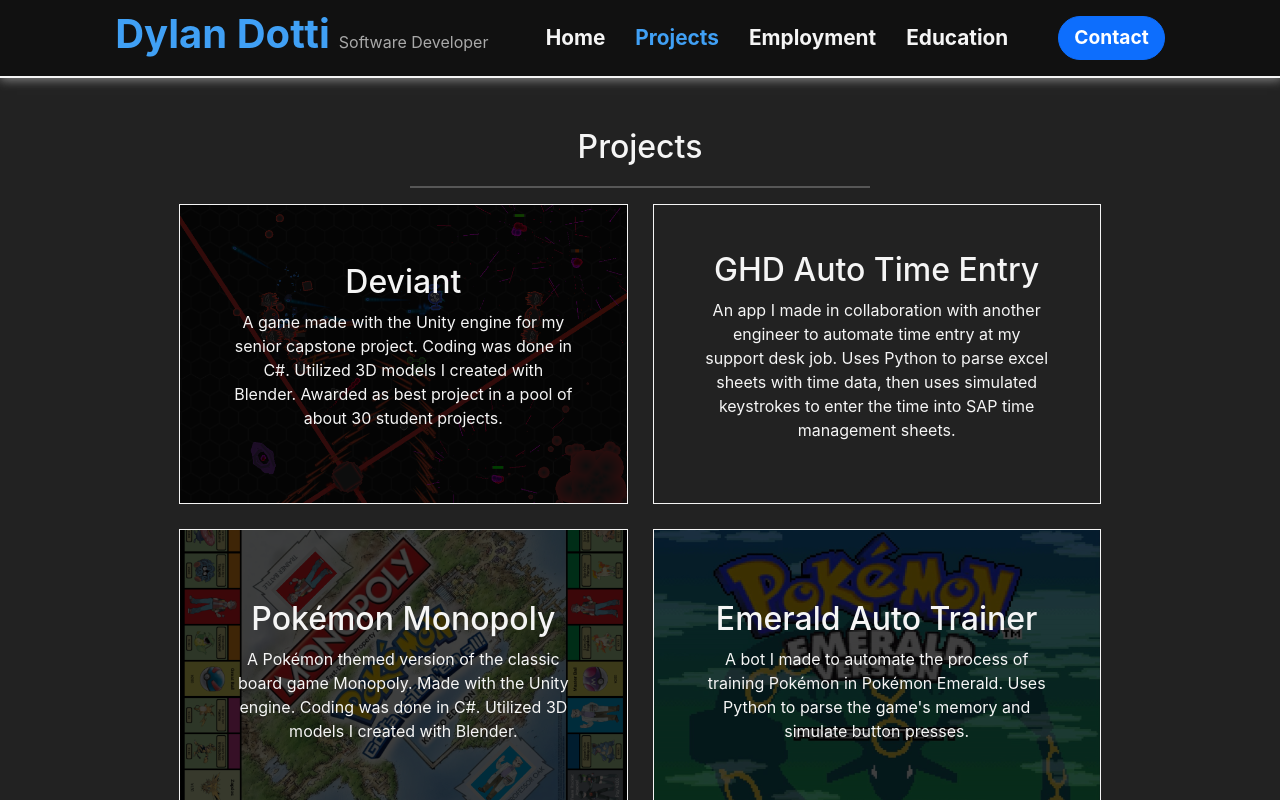
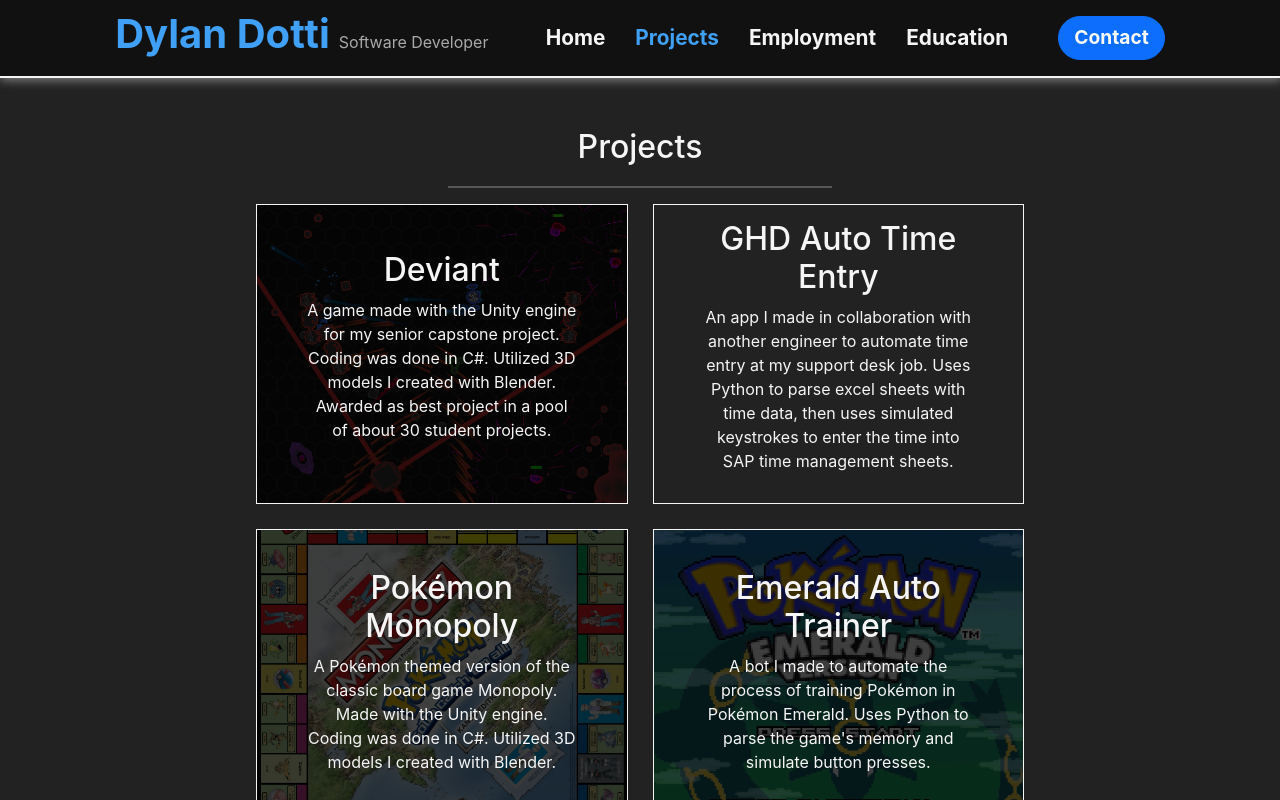
Before and after one commit to Dylan-Dotti/React-Portfolio-Website, a React (Create React App) app: page /projects in a window 1280 px wide. Built offline with nearby package versions, Linux system fonts and the light colour scheme.

Commit message:
Reduce content container size

```diff
--- a/src/App.scss
+++ b/src/App.scss
@@ -48,7 +48,7 @@
 }
 
 .content-container {
-  width: 72%;
+  width: 60%;
   margin: 0 auto;
 }
 
```
